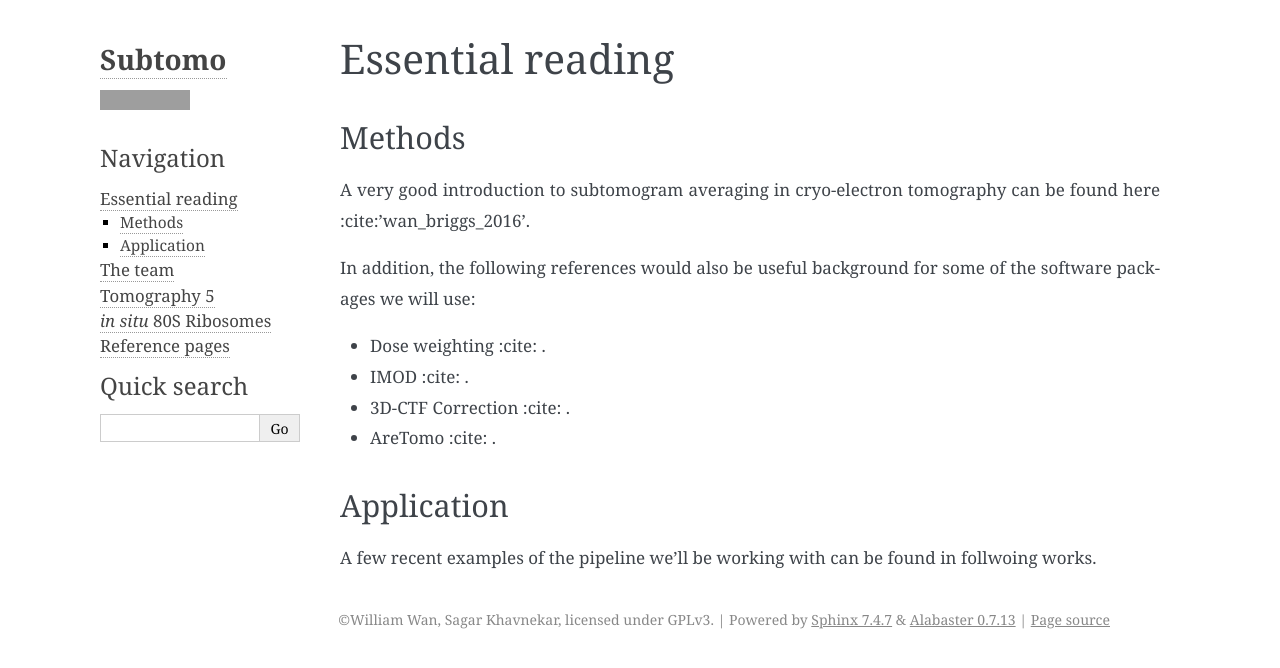
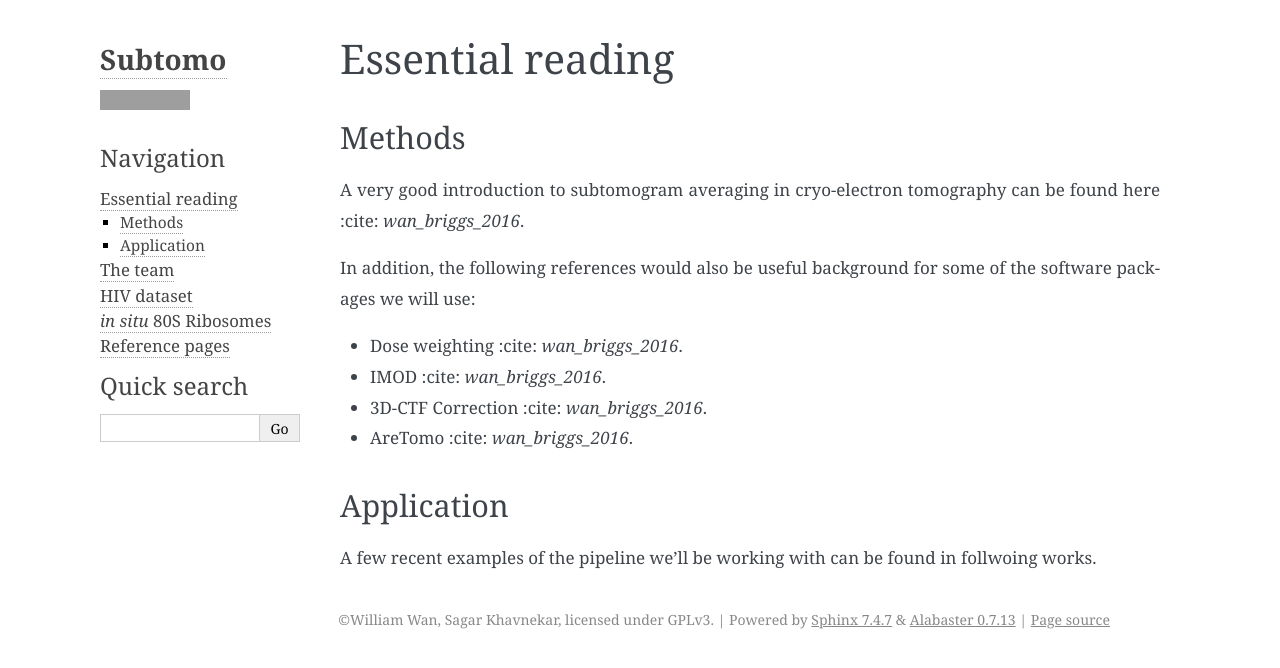
Before and after one commit to sagarbiophysics/Subtomo-tutorials, a Sphinx documentation site: the page built from source/Reading.rst, in a window 1280 px wide. Shown: the top 668 px of the page. Built offline with Sphinx 7.4.7, drawn with Linux system fonts in a browser that asks for light colours; grey boxes are pictures that could not be loaded.

Commit message:
bugfixes

```diff
--- a/source/80S_insitu/index.rst
+++ b/source/80S_insitu/index.rst
@@ -2,6 +2,7 @@
 =========================================================
 
 Tutorial describes subtomogram averaging workflow for *in situ* 80S Ribosomes from PlasmaFIB (Arctis) milled lamellae.
+
 .. toctree::
    :maxdepth: 2
 
--- /dev/null
+++ b/source/HIV/GettingStarted.rst
@@ -0,0 +1,2 @@
+Getting started
+=======================================
--- a/source/Reading.rst
+++ b/source/Reading.rst
@@ -5,14 +5,15 @@ Essential reading
 
 Methods
 -------
-A very good introduction to subtomogram averaging in cryo-electron tomography can be found here :cite:'wan_briggs_2016'.
+A very good introduction to subtomogram averaging in cryo-electron tomography can be found here
+:cite: `wan_briggs_2016`.
 
 In addition, the following references would also be useful background for some of the software packages we will use:
 
-- Dose weighting :cite: .
-- IMOD :cite: .
-- 3D-CTF Correction :cite: .
-- AreTomo :cite: .
+- Dose weighting :cite: `wan_briggs_2016`.
+- IMOD :cite: `wan_briggs_2016`.
+- 3D-CTF Correction :cite: `wan_briggs_2016`.
+- AreTomo :cite: `wan_briggs_2016`.
 
 
 Application
--- a/source/index.rst
+++ b/source/index.rst
@@ -1,8 +1,8 @@
 Subtomogram Averaging Tutorials
 ===================================
 
- .. Documentation for methods used in `Multishot tomography <https://www.biorxiv.org/content/10.1101/2022.04.10.487763v1>`_
-Tutorials for subtomogram averaging as taught at the EMBO PRactical Course: 'Advances in cryo-electron microscopy and 3D image processing. <https://www.embl.org/about/info/course-and-conference-office/events/cry22-01/>'_'
+.. Documentation for methods used in `Multishot tomography <https://www.biorxiv.org/content/10.1101/2022.04.10.487763v1>`_
+Tutorials for subtomogram averaging as taught at the EMBO PRactical Course: `Advances in cryo-electron microscopy and 3D image processing. <https://www.embl.org/about/info/course-and-conference-office/events/cry22-01/>`_
 
 
 .. note::
```
Also changed, not shown: source/HIV/index.rst (+5 -3 lines).
